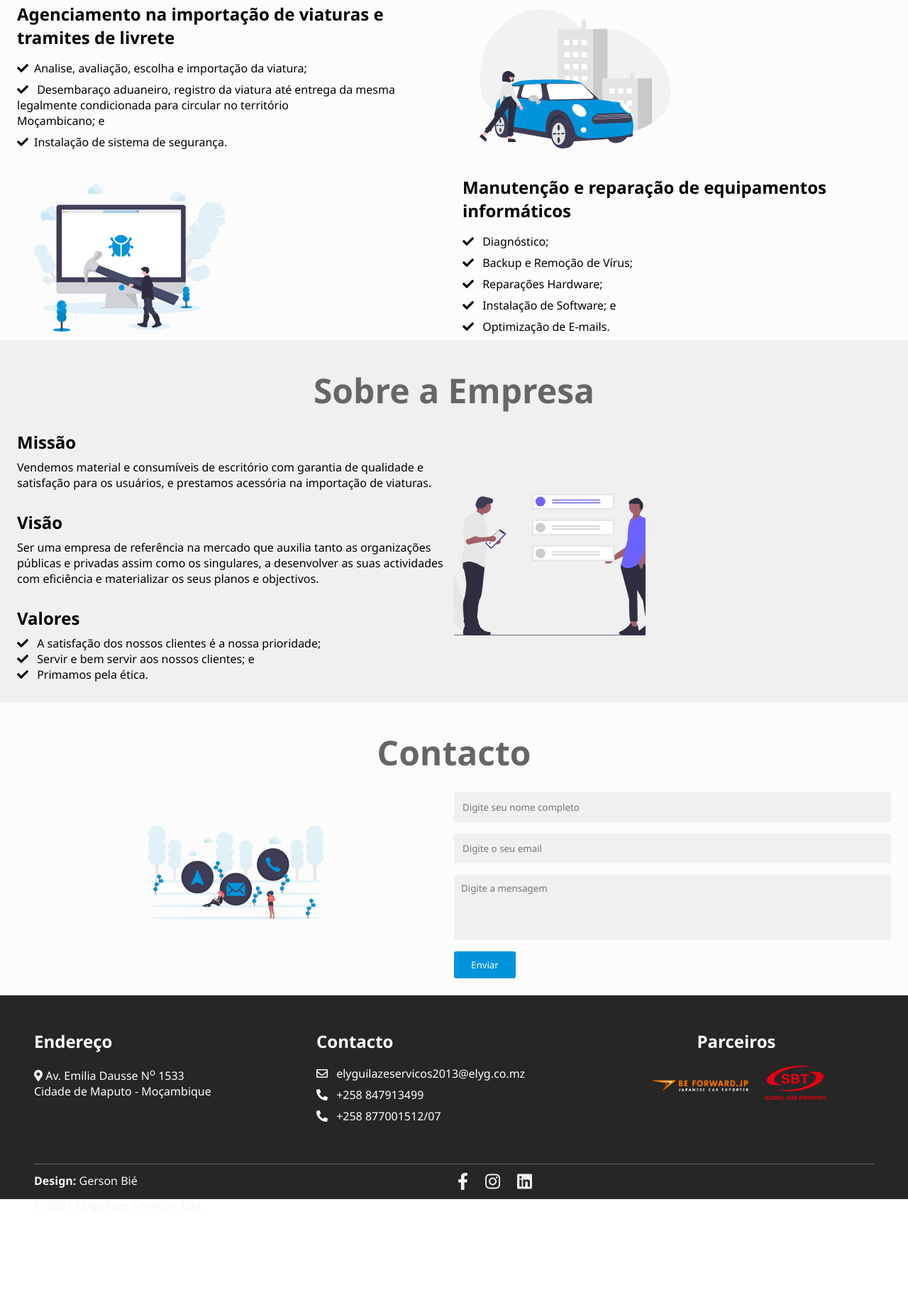
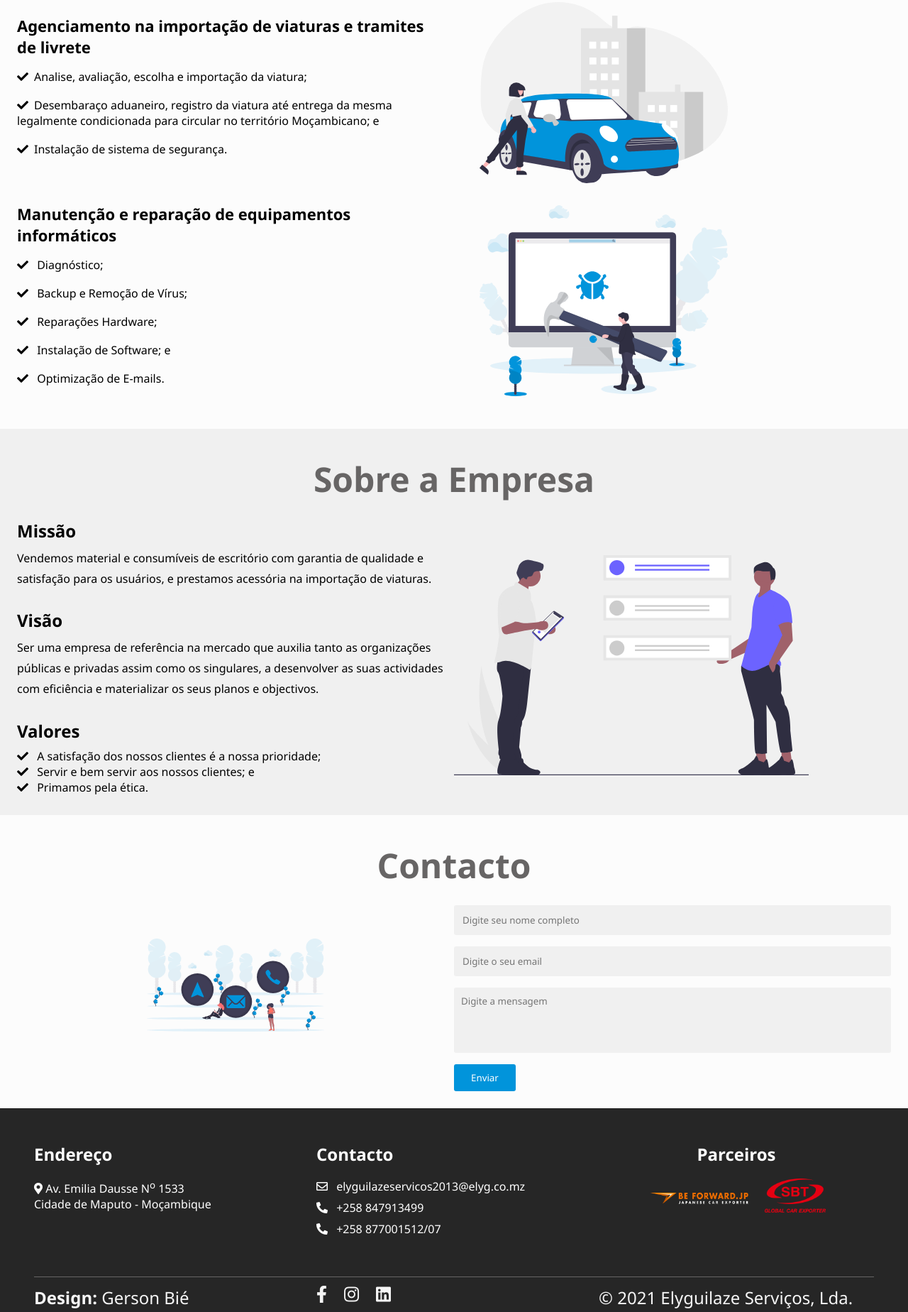
Before and after one commit to Iyonissio/Webpage-Elyguilaze-Servi-os-Lda, a plain HTML site: page index.html in a window 1280 px wide. Shown: the part 1440-3288 px from the top of the page at 71% size. Before the commit the page ends 3148 px from the top, so only its background shows below. Drawn offline with Linux system fonts and the light colour scheme.

Commit message:
Insercao Responsividade

```diff
--- a/Css/styles.css
+++ b/Css/styles.css
@@ -350,6 +350,7 @@ html {
   align-items: center;
   flex-direction: column;
   gap: 28px;
+  padding-bottom: 42px;
 }
 .servico-item {
   display: flex;
@@ -363,7 +364,7 @@ html {
   font-size: 1.5rem;
 }
 .servico-item-info li {
-  padding-bottom: 8px;
+  padding-bottom: 18px;
   font-size: 16px;
 }
 .servico-item img {
@@ -513,6 +514,10 @@ html {
   .servico-item img{
     width: 270px;
   }
+  .servico-item-info h4{
+    font-size: 18px;
+    align-items: center;
+  }
 }
 
 @media (min-width: 600px) and (max-width: 899px) {
@@ -525,6 +530,10 @@ html {
   .servico-item img{
     width: 270px;
   }
+  .servico-item-info h4{
+    font-size: 20px;
+    align-items: center;
+  }
 }
 
 @media (min-width: 900px){
@@ -532,6 +541,13 @@ html {
     display: grid;
     grid-template-columns: repeat(2, 1fr);
     justify-content: center;
+    align-items: center;
+  }
+  .servico-item img{
+    width: 350px;
+  }
+  .servico-item-info h4{
+    font-size: 22px;
     align-items: center;
   }
 }
@@ -546,6 +562,9 @@ html {
     width: 270px;
     height: 200px;
   }
+  .sobre-empresa-esquerda p{
+    line-height: 180%;
+  }
 }
 
 @media (min-width: 600px) and (max-width: 899px) {
@@ -554,10 +573,15 @@ html {
     grid-template-columns: repeat(1, 1fr);
     justify-content: center;
     align-items: center;
+    padding-bottom: 38px;
   }
   .sobre-empresa-direita img{
-    width: 290px;
+    padding-top: 30px;
+    width: 295px;
     height: 200px;
+  }
+  .sobre-empresa-esquerda p{
+    line-height: 180%;
   }
 }
 
@@ -567,6 +591,10 @@ html {
     grid-template-columns: repeat(2, 1fr);
     justify-content: center;
     align-items: center;
+  }
+  .sobre-empresa-direita img{
+    width: 530px;
+    height: 310px;
   }
 }
 /*Responsividade Contact */
@@ -640,7 +668,34 @@ html {
   .footer-dev {
     display: grid;
     justify-content: space-around;
-    grid-template-columns: repeat(2, 1fr);
+    grid-template-columns: repeat(1, 1fr);
     gap: 10px;
   }
+  .footer-dev p{
+    font-size: 12px;
+  }
 }
+
+@media (min-width: 600px) and (max-width: 899px){
+  .footer-dev {
+    display: grid;
+    justify-content: space-around;
+    grid-template-columns: repeat(3, 0.5fr);
+    gap: 8px;
+  }
+  .footer-dev p{
+    font-size: 12px;
+  }
+}
+
+@media (min-width: 900px){
+  .footer-dev {
+    display: grid;
+    justify-content: space-around;
+    grid-template-columns: repeat(3, 1fr);
+    gap: 10px;
+  }
+  .footer-dev p{
+    font-size: 24px;
+  }
+}
--- a/index.html
+++ b/index.html
@@ -129,13 +129,10 @@
                     importação da viatura;
                   </li>
                   <li>
-                    <i class="fas fa-check"></i>
-                    <span
-                      >Desembaraço aduaneiro, registro da viatura até entrega da
+                    <i class="fas fa-check"></i>Desembaraço aduaneiro, registro da viatura até entrega da
                       mesma legalmente condicionada para circular no território
-                      <br />
-                      Moçambicano; e</span
-                    >
+                      Moçambicano; e
+
                   </li>
                   <li>
                     <i class="fas fa-check"></i>Instalação de sistema de
@@ -146,7 +143,6 @@
               <img src="Image/cars.svg" alt="Serviço" />
             </div>
             <div class="servico-item">
-              <img src="Image/manutance.svg" alt="Serviço" />
               <div class="servico-item-info">
                 <h4>Manutenção e reparação de equipamentos informáticos</h4>
                 <ul>
@@ -161,6 +157,7 @@
                   <li><i class="fas fa-check"></i> Optimização de E-mails.</li>
                 </ul>
               </div>
+              <img src="Image/manutance.svg" alt="Serviço" />
             </div>
           </div>
         </div>
@@ -272,8 +269,7 @@
       <div class="footer-dev">
         <p>
           <strong>Design: </strong>
-          <a href="https://www.linkedin.com/in/gerson-bi%C3%A9-b81727191/"
-            >Gerson Bié</a
+          <a href="https://www.linkedin.com/in/gerson-bi%C3%A9-b81727191/">Gerson Bié</a
           >
         </p>
         <div class="media">
@@ -292,7 +288,7 @@
         <span class="close">&times;</span>
         <h1>Consumíveis</h1>
         <div class="max-h">
-          <h2>Consumíveis vrvfv</h2>
+          <h2>Consumíveis</h2>
         </div>
       </div>
     </div>
```
